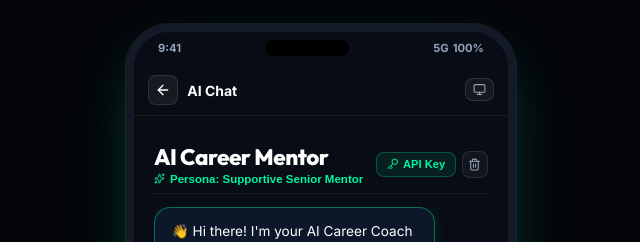
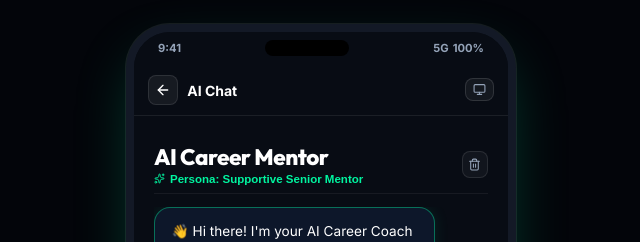
Before and after one commit to Mallpat/interview_coach, a React (Vite) app in the folder client/: page /mentor in a window 1280 px wide. Shown: the top 242 px of the page, without its empty margins (319-959 px from the left). Built offline with nearby package versions, Linux system fonts and the light colour scheme; no server answers.

Commit message:
refactor(ui): remove API Key button from Career Mentor chat page

```diff
--- a/client/src/pages/mentor/CareerMentor.jsx
+++ b/client/src/pages/mentor/CareerMentor.jsx
@@ -1,5 +1,5 @@
 import React, { useState, useEffect, useRef } from 'react';
-import { Mic, Send, Sparkles, Bot, Trash2, Key } from 'lucide-react';
+import { Mic, Send, Sparkles, Bot, Trash2 } from 'lucide-react';
 import { api } from '../../services/api';
 import { AISettingsModal } from '../../components/AISettingsModal';
 
@@ -119,27 +119,6 @@ export const CareerMentor = () => {
         </div>
 
         <div style={{ display: 'flex', alignItems: 'center', gap: '6px' }}>
-          <button
-            onClick={() => setIsAISettingsOpen(true)}
-            style={{
-              background: 'rgba(0, 245, 160, 0.08)',
-              border: '1px solid rgba(0, 245, 160, 0.25)',
-              borderRadius: '8px',
-              padding: '0.35rem 0.6rem',
-              color: '#00F5A0',
-              fontSize: '0.7rem',
-              fontWeight: 700,
-              display: 'flex',
-              alignItems: 'center',
-              gap: '4px',
-              cursor: 'pointer'
-            }}
-            title="Configure Gemini API Key & Persona"
-          >
-            <Key size={12} />
-            <span>API Key</span>
-          </button>
-
           <button
             onClick={clearChat}
             style={{
```
